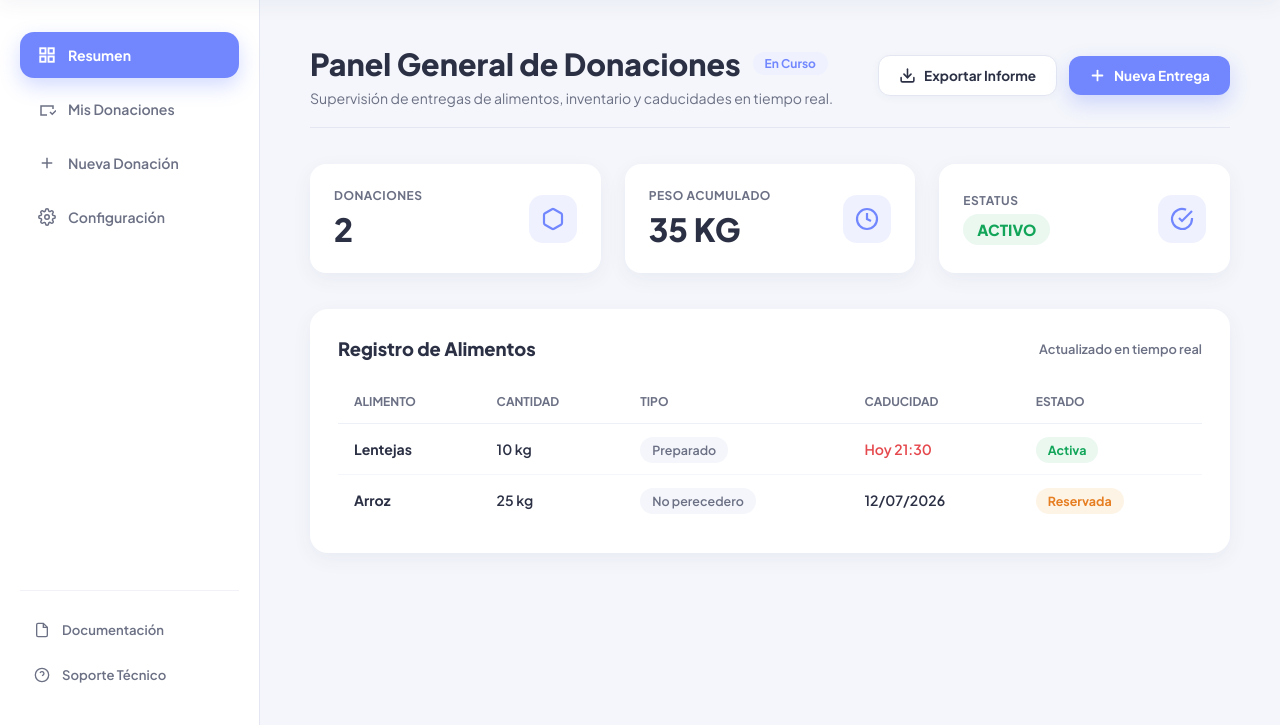
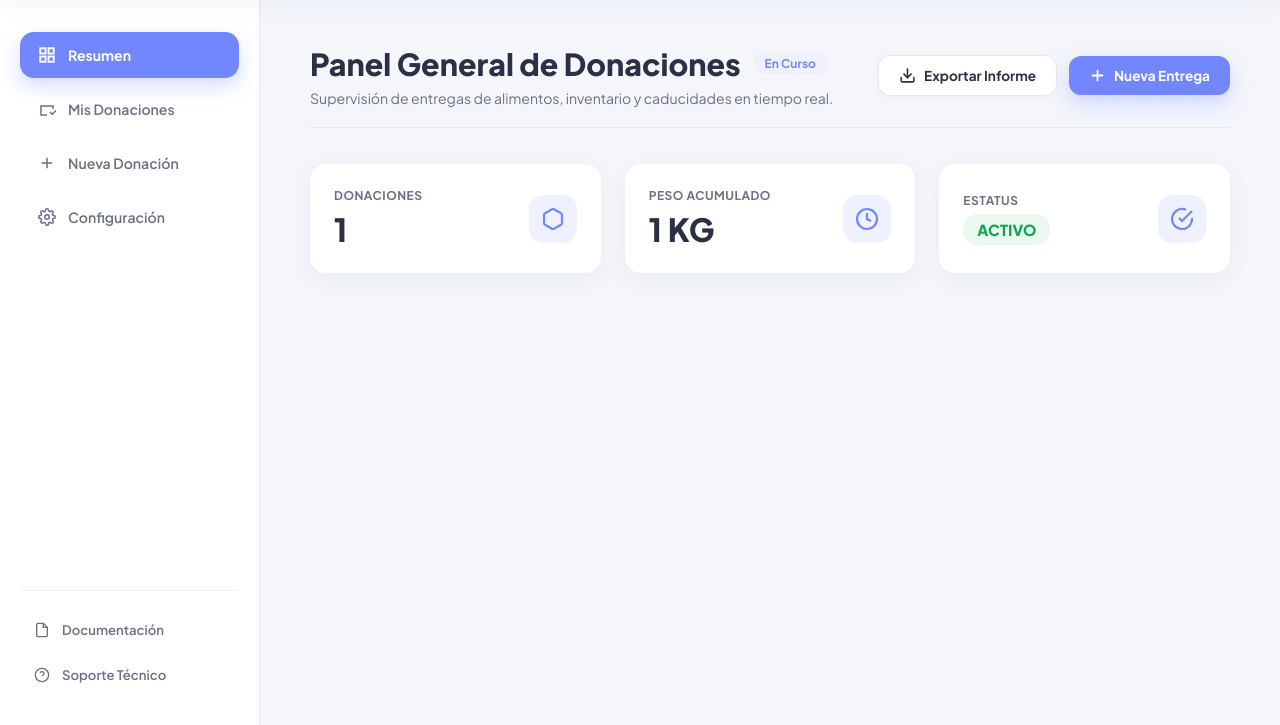
Before and after one commit to Spectrum080/Sistema-de-Gesti-n-de-Recursos-Alimentarios-, a Django app: page /users/dashboard/ in a window 1280 px wide. Shown: the part 75-800 px from the top of the page. Run offline with Django 5.2, Linux system fonts and the light colour scheme; a user stored in the database is signed in; data comes from the database, SQL or seed files in the repository; tables that the repository leaves empty hold one stand-in row (values such as "Sample post"); parts of the project's set-up code (start-up, migrations or seed data) failed here and were passed over.

Commit message:
feat(users): vincular metricas dinamicas y actualizar dashboard principal

```diff
--- a/users/templates/users/dashboard.html
+++ b/users/templates/users/dashboard.html
@@ -152,19 +152,19 @@
 
             {% block navegacion %}
             <div style="display:flex; flex-direction:column; gap:8px;">
-                {% if request.user.receptor or request.session.rol_activo == 'receptor' or request.resolver_match.url_name == 'dashboardReceptor' %}
+                {% if es_receptor or request.GET.rol == 'receptor' or request.resolver_match.url_name == 'dashboardReceptor' or request.user.receptor or request.session.rol_activo == 'receptor' and request.GET.rol != 'donante' and request.resolver_match.url_name != 'dashboardDonante' %}
                     <!-- BOTONES DE RECEPTOR -->
                     <a href="{% url 'dashboardReceptor' %}" class="nav-link {% if request.resolver_match.url_name == 'dashboardReceptor' %}activo{% endif %}">
                         <svg width="18" height="18" viewBox="0 0 24 24" fill="none" stroke="currentColor" stroke-width="2.5"><rect x="3" y="3" width="7" height="7"></rect><rect x="14" y="3" width="7" height="7"></rect><rect x="14" y="14" width="7" height="7"></rect><rect x="3" y="14" width="7" height="7"></rect></svg>
                         Resumen
                     </a>
 
-                    <a href="{% url 'consultarDonaciones' %}" class="nav-link {% if request.resolver_match.url_name == 'consultarDonaciones' %}activo{% endif %}">
+                    <a href="{% url 'consultarDonaciones' %}?rol=receptor" class="nav-link {% if request.resolver_match.url_name == 'consultarDonaciones' %}activo{% endif %}">
                         <svg width="18" height="18" viewBox="0 0 24 24" fill="none" stroke="currentColor" stroke-width="2"><path d="M20 12V8H4v12h8"></path><path d="M16 16l3 3 5-5"></path></svg>
                         Aceptar Donaciones
                     </a>
 
-                    <a href="{% url 'cargarDonaciones' %}" class="nav-link {% if request.resolver_match.url_name == 'cargarDonaciones' %}activo{% endif %}">
+                    <a href="{% url 'historialDonaciones' %}?rol=receptor" class="nav-link {% if request.resolver_match.url_name == 'historialDonaciones' %}activo{% endif %}">
                         <svg width="18" height="18" viewBox="0 0 24 24" fill="none" stroke="currentColor" stroke-width="2"><path d="M12 5v14M5 12h14"/></svg>
                         Historial de Donaciones
                     </a>
@@ -180,12 +180,12 @@
                         Resumen
                     </a>
 
-                    <a href="{% url 'consultarDonaciones' %}" class="nav-link {% if request.resolver_match.url_name == 'consultarDonaciones' %}activo{% endif %}">
+                    <a href="{% url 'consultarDonaciones' %}?rol=donante" class="nav-link {% if request.resolver_match.url_name == 'consultarDonaciones' %}activo{% endif %}">
                         <svg width="18" height="18" viewBox="0 0 24 24" fill="none" stroke="currentColor" stroke-width="2"><path d="M20 12V8H4v12h8"></path><path d="M16 16l3 3 5-5"></path></svg>
                         Mis Donaciones
                     </a>
 
-                    <a href="{% url 'cargarDonaciones' %}" class="nav-link {% if request.resolver_match.url_name == 'cargarDonaciones' %}activo{% endif %}">
+                    <a href="{% url 'cargarDonaciones' %}?rol=donante" class="nav-link {% if request.resolver_match.url_name == 'cargarDonaciones' %}activo{% endif %}">
                         <svg width="18" height="18" viewBox="0 0 24 24" fill="none" stroke="currentColor" stroke-width="2"><path d="M12 5v14M5 12h14"/></svg>
                         Nueva Donación
                     </a>
@@ -232,10 +232,12 @@
                         Exportar Informe
                     </label>
 
+                    {% if not request.user.receptor and request.session.rol_activo != 'receptor' and request.resolver_match.url_name != 'dashboardReceptor' %}
                     <a href="{% url 'cargarDonaciones' %}" style="background:#7287fe; border:none; border-radius:12px; padding:11px 20px; font:700 0.85rem 'Plus Jakarta Sans',sans-serif; color:#ffffff; text-decoration:none; display:flex; align-items:center; gap:8px; box-shadow:0 8px 20px rgba(114,135,254,0.3);">
                         <svg width="17" height="17" viewBox="0 0 24 24" fill="none" stroke="currentColor" stroke-width="2.5" stroke-linecap="round" stroke-linejoin="round"><line x1="12" y1="5" x2="12" y2="19"></line><line x1="5" y1="12" x2="19" y2="12"></line></svg>
                         Nueva Entrega
                     </a>
+                    {% endif %}
                 </div>
             </div>
 
@@ -283,7 +285,7 @@
                 <div class="caja-blanca" style="background:#ffffff; border-radius:16px; padding:24px; box-shadow:0 6px 20px rgba(60,70,120,0.06); display:flex; align-items:center; justify-content:space-between; box-sizing:border-box;">
                     <div>
                         <span class="txt-secundario" style="display:block; font-size:0.75rem; font-weight:700; color:#6b7084; text-transform:uppercase; letter-spacing:0.5px; margin-bottom:6px;">Donaciones</span>
-                        <span class="txt-principal" style="font-size:2rem; font-weight:800; color:#2b3044;">{{ total_donaciones|default:"2" }}</span>
+                        <span id="metrica-total-donaciones" class="txt-principal" style="font-size:2rem; font-weight:800; color:#2b3044;">{{ total_donaciones|default:"0" }}</span>
                     </div>
                     <div style="width:48px; height:48px; border-radius:14px; background:#eff2fe; display:grid; place-items:center; color:#7287fe;">
                         <svg width="24" height="24" viewBox="0 0 24 24" fill="none" stroke="currentColor" stroke-width="2.2"><path d="M21 16V8a2 2 0 0 0-1-1.73l-7-4a2 2 0 0 0-2 0l-7 4A2 2 0 0 0 3 8v8a2 2 0 0 0 1 1.73l7 4a2 2 0 0 0 2 0l7-4A2 2 0 0 0 21 16z"></path></svg>
@@ -293,7 +295,7 @@
                 <div class="caja-blanca" style="background:#ffffff; border-radius:16px; padding:24px; box-shadow:0 6px 20px rgba(60,70,120,0.06); display:flex; align-items:center; justify-content:space-between; box-sizing:border-box;">
                     <div>
                         <span class="txt-secundario" style="display:block; font-size:0.75rem; font-weight:700; color:#6b7084; text-transform:uppercase; letter-spacing:0.5px; margin-bottom:6px;">Peso Acumulado</span>
-                        <span class="txt-principal" style="font-size:2rem; font-weight:800; color:#2b3044;">{{ peso_total|default:"35 KG" }}</span>
+                        <span id="metrica-peso-total" class="txt-principal" style="font-size:2rem; font-weight:800; color:#2b3044;">{{ peso_total|default:"0 KG" }}</span>
                     </div>
                     <div style="width:48px; height:48px; border-radius:14px; background:#eff2fe; display:grid; place-items:center; color:#7287fe;">
                         <svg width="24" height="24" viewBox="0 0 24 24" fill="none" stroke="currentColor" stroke-width="2.2"><circle cx="12" cy="12" r="10"></circle><polyline points="12 6 12 12 16 14"></polyline></svg>
@@ -303,7 +305,7 @@
                 <div class="caja-blanca" style="background:#ffffff; border-radius:16px; padding:24px; box-shadow:0 6px 20px rgba(60,70,120,0.06); display:flex; align-items:center; justify-content:space-between; box-sizing:border-box;">
                     <div>
                         <span class="txt-secundario" style="display:block; font-size:0.75rem; font-weight:700; color:#6b7084; text-transform:uppercase; letter-spacing:0.5px; margin-bottom:6px;">Estatus</span>
-                        <span style="display:inline-block; font-size:0.95rem; font-weight:800; color:#12a559; background:#eaf8f0; padding:6px 14px; border-radius:999px;">
+                        <span id="metrica-estatus" style="display:inline-block; font-size:0.95rem; font-weight:800; color:#12a559; background:#eaf8f0; padding:6px 14px; border-radius:999px;">
                             {{ estatus|default:"ACTIVO" }}
                         </span>
                     </div>
@@ -313,52 +315,6 @@
                 </div>
             </div>
 
-            <!-- TABLA PRINCIPAL DE ALIMENTOS -->
-            <div class="caja-blanca" style="background:#ffffff; border-radius:18px; padding:28px; box-shadow:0 6px 20px rgba(60,70,120,0.06); box-sizing:border-box;">
-                <div style="display:flex; justify-content:space-between; align-items:center; margin-bottom:20px;">
-                    <h2 class="txt-principal" style="font-size:1.15rem; font-weight:800; margin:0; color:#2b3044;">Registro de Alimentos</h2>
-                    <span class="txt-secundario" style="font-size:0.8rem; color:#6b7084; font-weight:600;">Actualizado en tiempo real</span>
-                </div>
-
-                <div style="overflow-x:auto;">
-                    <table style="width:100%; border-collapse:collapse; text-align:left; font-size:0.88rem;">
-                        <thead>
-                            <tr class="linea-divisoria txt-secundario" style="border-bottom:1.5px solid #edf0f7; color:#6b7084;">
-                                <th style="padding:14px 16px; font-weight:700; font-size:0.75rem; text-transform:uppercase;">Alimento</th>
-                                <th style="padding:14px 16px; font-weight:700; font-size:0.75rem; text-transform:uppercase;">Cantidad</th>
-                                <th style="padding:14px 16px; font-weight:700; font-size:0.75rem; text-transform:uppercase;">Tipo</th>
-                                <th style="padding:14px 16px; font-weight:700; font-size:0.75rem; text-transform:uppercase;">Caducidad</th>
-                                <th style="padding:14px 16px; font-weight:700; font-size:0.75rem; text-transform:uppercase;">Estado</th>
-                            </tr>
-                        </thead>
-                        <tbody>
-                            <tr class="linea-divisoria" style="border-bottom:1px solid #f4f6fb;">
-                                <td class="txt-principal" style="padding:16px; font-weight:700; color:#2b3044;">Lentejas</td>
-                                <td class="txt-principal" style="padding:16px; font-weight:600; color:#2b3044;">10 kg</td>
-                                <td style="padding:16px;">
-                                    <span class="elem-gris" style="background:#f4f6fb; color:#6b7084; padding:5px 12px; border-radius:999px; font-weight:600; font-size:0.78rem;">Preparado</span>
-                                </td>
-                                <td style="padding:16px; font-weight:600; color:#e5484d;">Hoy 21:30</td>
-                                <td style="padding:16px;">
-                                    <span style="background:#eaf8f0; color:#12a559; padding:5px 12px; border-radius:999px; font-weight:700; font-size:0.78rem;">Activa</span>
-                                </td>
-                            </tr>
-                            <tr>
-                                <td class="txt-principal" style="padding:16px; font-weight:700; color:#2b3044;">Arroz</td>
-                                <td class="txt-principal" style="padding:16px; font-weight:600; color:#2b3044;">25 kg</td>
-                                <td style="padding:16px;">
-                                    <span class="elem-gris" style="background:#f4f6fb; color:#6b7084; padding:5px 12px; border-radius:999px; font-weight:600; font-size:0.78rem;">No perecedero</span>
-                                </td>
-                                <td class="txt-principal" style="padding:16px; font-weight:600; color:#2b3044;">12/07/2026</td>
-                                <td style="padding:16px;">
-                                    <span style="background:#fef4e6; color:#e67e22; padding:5px 12px; border-radius:999px; font-weight:700; font-size:0.78rem;">Reservada</span>
-                                </td>
-                            </tr>
-                        </tbody>
-                    </table>
-                </div>
-            </div>
-
             {% endblock %}
         </main>
     </div>
--- a/users/views.py
+++ b/users/views.py
@@ -1,9 +1,29 @@
 import csv
+from django.db.models import Sum
 from django.http import HttpResponse
 from django.shortcuts import render, redirect
 from django.contrib import messages
 from django.contrib.auth.decorators import login_required
+from alertas.models import Donacion, Alimento
 from .models import Usuario, Donante, Receptor
+
+
+def _obtener_contexto_dashboard():
+    donaciones_qs = Donacion.objects.select_related(
+        'alimento', 'donante', 'receptor', 'centro_acopio'
+    ).all()
+    total_donaciones = donaciones_qs.count()
+    suma_peso = donaciones_qs.aggregate(total=Sum('peso_kg'))['total'] or 0
+    peso_formateado = f"{float(suma_peso):,.1f} KG".replace('.0 KG', ' KG')
+
+    return {
+        'total_donaciones': total_donaciones,
+        'peso_total': peso_formateado,
+        'estatus': 'ACTIVO' if total_donaciones > 0 else 'SIN REGISTROS',
+        'donaciones': donaciones_qs,
+        'alimentos': Alimento.objects.select_related('categoria', 'centro_acopio').all(),
+    }
+
 
 @login_required
 def dashboard(request):
@@ -17,27 +37,23 @@ def dashboard(request):
         return redirect('dashboardReceptor')
     else:
         request.session['rol_activo'] = 'donante'
-        return render(request, 'users/dashboard.html')
+        context = _obtener_contexto_dashboard()
+        return render(request, 'users/dashboard.html', context)
+
 
 @login_required
 def dashboardDonante(request):
     request.session['rol_activo'] = 'donante'
-    context = {
-        'total_donaciones': 2,
-        'peso_total': '35 KG',
-        'estatus': 'ACTIVO',
-    }
+    context = _obtener_contexto_dashboard()
     return render(request, 'users/dashboardDonante.html', context)
+
 
 @login_required
 def dashboardReceptor(request):
     request.session['rol_activo'] = 'receptor'
-    context = {
-        'total_donaciones': 2,
-        'peso_total': '35 KG',
-        'estatus': 'ACTIVO',
-    }
+    context = _obtener_contexto_dashboard()
     return render(request, 'users/dashboardReceptor.html', context)
+
 
 def Sing_up(request):
     if request.method == 'POST':
@@ -64,8 +80,10 @@ def Sing_up(request):
 
     return render(request, 'users/Sing_up.html')
 
+
 def reset_password(request):
     return render(request, 'users/reset_password.html')
+
 
 @login_required
 def configuracion(request):
@@ -80,16 +98,30 @@ def configuracion(request):
 
     return render(request, 'users/configuracion.html')
 
+
 @login_required
 def exportar_informe(request):
     formato = request.GET.get('formato', 'csv')
 
-    # TODO: Preparar la consulta real a la base de datos (ej. Donacion.objects.all())
-    # Por el momento dejamos los valores estáticos listos para meter la base de datos
-    registros = [
-        ['Lentejas', '10 kg', 'Preparado', 'Hoy 21:30', 'Activa'],
-        ['Arroz', '25 kg', 'No perecedero', '12/07/2026', 'Reservada']
-    ]
+    donaciones_qs = Donacion.objects.select_related('alimento', 'donante').all()
+    registros = []
+    for d in donaciones_qs:
+        caducidad_str = (
+            d.fecha_caducidad.strftime('%d/%m/%Y')
+            if d.fecha_caducidad
+            else (
+                d.alimento.fecha_caducidad.strftime('%d/%m/%Y')
+                if d.alimento and d.alimento.fecha_caducidad
+                else 'N/A'
+            )
+        )
+        registros.append([
+            d.alimento.nombre if d.alimento else 'Alimento',
+            d.cantidad,
+            d.get_tipo_display(),
+            caducidad_str,
+            d.estado,
+        ])
 
     if formato == 'pdf':
         # Generación de PDF
@@ -100,15 +132,20 @@ def exportar_informe(request):
             "------------------------------------------------------------------",
         ]
         for r in registros:
-            # Espaciado para mantener orden en texto plano
-            lineas.append(f"{r[0]:<18} {r[1]:<12} {r[2]:<15} {r[3]:<13} {r[4]}")
+            nombre_corto = (r[0][:16] + '..') if len(r[0]) > 18 else r[0]
+            cant_corta = (r[1][:10] + '..') if len(r[1]) > 12 else r[1]
+            lineas.append(f"{nombre_corto:<18} {cant_corta:<12} {r[2]:<15} {r[3]:<13} {r[4]}")
 
         contenido_stream = "BT /F1 10 Tf 40 750 Td 16 TL "
         for linea in lineas:
-            texto_limpio = linea.replace("(", "\\(").replace(")", "\\)")
+            texto_limpio = (
+                linea.encode('latin-1', errors='replace').decode('latin-1')
+                .replace("(", "\\(")
+                .replace(")", "\\)")
+            )
             contenido_stream += f"({texto_limpio}) Tj T* "
         contenido_stream += "ET"
-        stream_bytes = contenido_stream.encode('latin-1')
+        stream_bytes = contenido_stream.encode('latin-1', errors='replace')
 
         objetos = [
             b"1 0 obj\n<< /Type /Catalog /Pages 2 0 R >>\nendobj\n",
```
